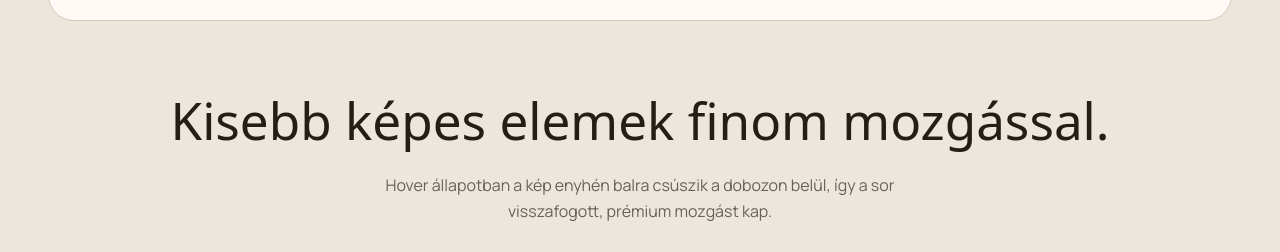
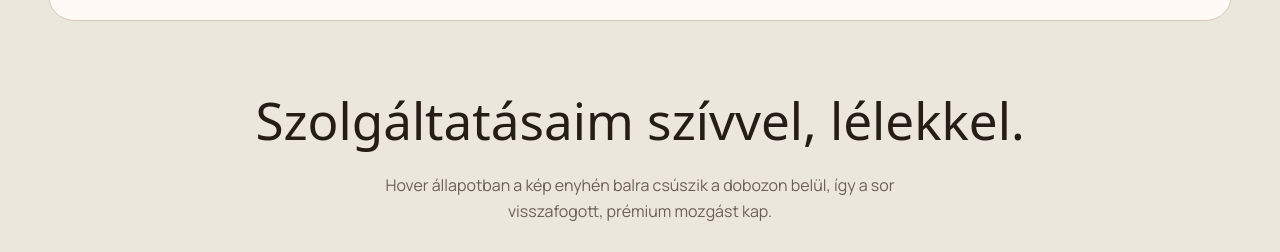
Before and after one commit to gmszabocs/holisztiklife.github.io, a plain HTML site: page index.html in a window 1280 px wide. Shown: the part 1528-1780 px from the top of the page. Drawn offline with Linux system fonts and the light colour scheme; a web font is replaced by a local one.

Commit message:
szövegmódsítás 1

```diff
--- a/index.html
+++ b/index.html
@@ -903,7 +903,7 @@
     <div class="showcase-head" data-reveal>
       <div>
         <span class="eyebrow"></span>
-        <h2>Kisebb képes elemek finom mozgással.</h2>
+        <h2>Szolgáltatásaim szívvel, lélekkel.</h2>
       </div>
       <p>Hover állapotban a kép enyhén balra csúszik a dobozon belül, így a sor visszafogott, prémium mozgást kap.</p>
     </div>
```
